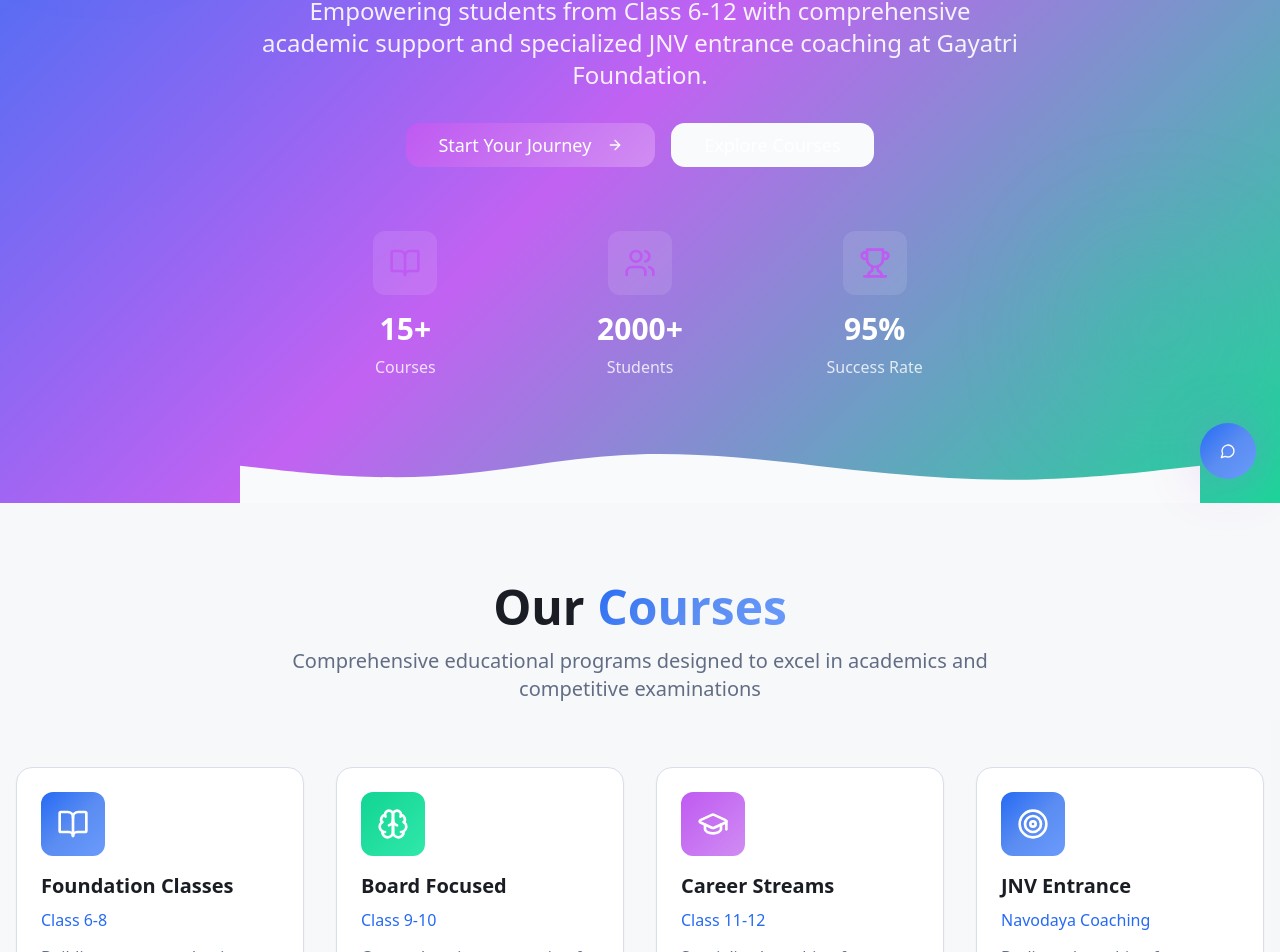
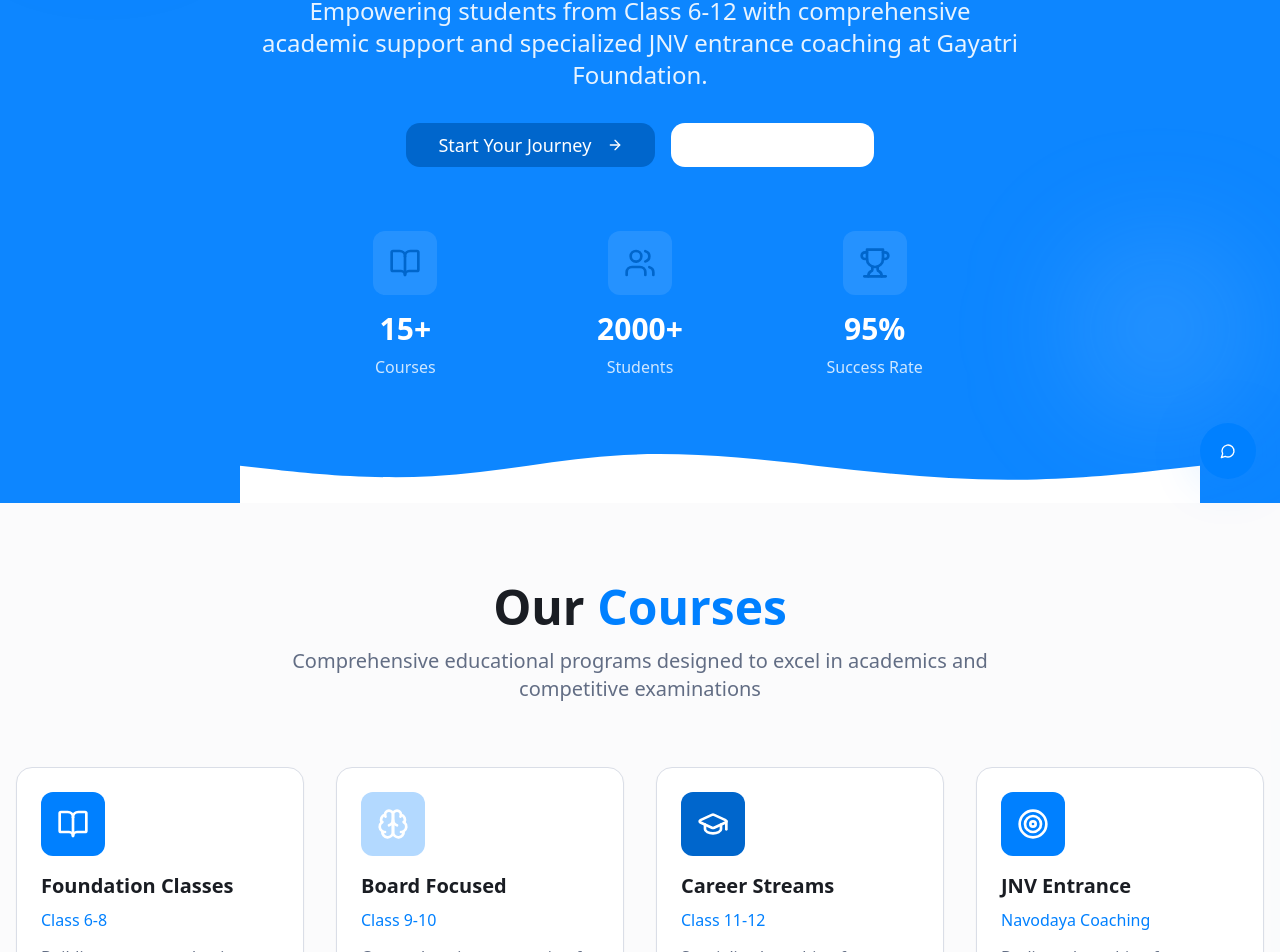
Before and after one commit to sancodebits/gf-pathfinder, a React (Vite) app: page / in a window 1280 px wide. Shown: the part 297-1249 px from the top of the page. Built offline with nearby package versions, Linux system fonts and the light colour scheme.

Commit message:
Refactor color scheme to use solid colors instead of gradients
Co-authored-by: sandeepsingh.gvt <sandeepsingh.gvt@gmail.com>

```diff
--- a/src/components/ChatBot.tsx
+++ b/src/components/ChatBot.tsx
@@ -64,7 +64,7 @@ const ChatBot = () => {
     <div className="fixed bottom-6 right-6 z-50">
       <Card className="w-80 h-96 flex flex-col shadow-strong">
         {/* Header */}
-        <div className="bg-gradient-primary p-4 rounded-t-lg">
+        <div className="bg-primary p-4 rounded-t-lg">
           <div className="flex items-center justify-between">
             <div className="flex items-center space-x-2">
               <div className="w-8 h-8 bg-accent rounded-full flex items-center justify-center">
--- a/src/components/CoursesOverview.tsx
+++ b/src/components/CoursesOverview.tsx
@@ -11,7 +11,7 @@ const CoursesOverview = () => {
       subtitle: "Class 6-8",
       description: "Building strong academic fundamentals with interactive learning methods and concept clarity.",
       features: ["Interactive Learning", "Concept Building", "Regular Assessments"],
-      color: "bg-gradient-primary"
+      color: "bg-primary"
     },
     {
       icon: Brain,
@@ -19,7 +19,7 @@ const CoursesOverview = () => {
       subtitle: "Class 9-10",
       description: "Comprehensive preparation for board exams with strategic study plans and practice tests.",
       features: ["Board Exam Prep", "Question Banks", "Mock Tests"],
-      color: "bg-gradient-secondary"
+      color: "bg-secondary"
     },
     {
       icon: GraduationCap,
@@ -27,7 +27,7 @@ const CoursesOverview = () => {
       subtitle: "Class 11-12",
       description: "Specialized coaching for Science, Commerce & Arts with career guidance and competitive exam prep.",
       features: ["Stream Specialization", "Career Guidance", "Competitive Prep"],
-      color: "bg-gradient-accent"
+      color: "bg-accent"
     },
     {
       icon: Target,
@@ -35,7 +35,7 @@ const CoursesOverview = () => {
       subtitle: "Navodaya Coaching",
       description: "Dedicated coaching for Jawahar Navodaya Vidyalaya entrance exam with proven success strategies.",
       features: ["Specialized Curriculum", "Mock Tests", "Success Tracking"],
-      color: "bg-gradient-primary"
+      color: "bg-primary"
     }
   ];
 
@@ -45,7 +45,7 @@ const CoursesOverview = () => {
         {/* Section Header */}
         <div className="text-center mb-16">
           <h2 className="text-4xl md:text-5xl font-bold text-foreground mb-4">
-            Our <span className="bg-gradient-primary bg-clip-text text-transparent">Courses</span>
+            Our <span className="text-primary">Courses</span>
           </h2>
           <p className="text-xl text-muted-foreground max-w-3xl mx-auto">
             Comprehensive educational programs designed to excel in academics and competitive examinations
--- a/src/components/FounderDesk.tsx
+++ b/src/components/FounderDesk.tsx
@@ -61,7 +61,7 @@ const FounderDesk = () => {
         {/* Section Header */}
         <div className="text-center mb-16">
           <h2 className="text-4xl md:text-5xl font-bold text-foreground mb-4">
-            Meet Our <span className="bg-gradient-primary bg-clip-text text-transparent">Leadership</span>
+            Meet Our <span className="text-primary">Leadership</span>
           </h2>
           <p className="text-xl text-muted-foreground max-w-3xl mx-auto">
             Dedicated educators and visionaries committed to providing exceptional educational experiences
@@ -74,7 +74,7 @@ const FounderDesk = () => {
             <Card key={index} className="overflow-hidden hover:shadow-strong transition-all duration-300 group">
               <div className="relative">
                 {/* Background Gradient */}
-                <div className="absolute inset-0 bg-gradient-primary opacity-5" />
+                <div className="absolute inset-0 bg-primary opacity-5" />
 
                 <div className="relative p-8">
                   {/* Leader Image & Info */}
@@ -135,7 +135,7 @@ const FounderDesk = () => {
         </div>
 
         {/* Vision Statement */}
-        <Card className="p-8 bg-gradient-secondary text-secondary-foreground text-center">
+        <Card className="p-8 bg-secondary text-secondary-foreground text-center">
           <h3 className="text-2xl font-bold mb-4">Our Collective Vision</h3>
           <p className="text-lg leading-relaxed max-w-4xl mx-auto">
             Together, we envision an educational ecosystem where every student is empowered with knowledge,
--- a/src/components/Hero.tsx
+++ b/src/components/Hero.tsx
@@ -11,8 +11,8 @@ const Hero = () => {
 
   return (
     <section className="relative min-h-screen flex items-center justify-center overflow-hidden">
-      {/* Background Gradient */}
-      <div className="absolute inset-0 bg-gradient-hero opacity-95" />
+      {/* Background */}
+      <div className="absolute inset-0 bg-primary opacity-95" />
 
       {/* Floating Elements */}
       <div className="absolute top-20 left-10 w-32 h-32 bg-accent/20 rounded-full blur-3xl animate-float" />
@@ -23,7 +23,7 @@ const Hero = () => {
           {/* Main Headline */}
           <h1 className="text-5xl md:text-7xl font-bold text-primary-foreground mb-6">
             Excellence in
-            <span className="block bg-gradient-accent bg-clip-text text-transparent">
+            <span className="block text-accent-foreground">
               Education
             </span>
           </h1>
--- a/src/components/Navigation.tsx
+++ b/src/components/Navigation.tsx
@@ -28,7 +28,7 @@ const Navigation = () => {
               <img src={logo} alt="Gayatri Foundation" className="w-full h-full object-cover" />
             </div>
             <div>
-              <h1 className="text-xl font-bold bg-gradient-primary bg-clip-text text-transparent">Gayatri Foundation</h1>
+              <h1 className="text-xl font-bold text-primary">Gayatri Foundation</h1>
               <p className="text-xs text-muted-foreground">Excellence in Education</p>
             </div>
           </Link>
--- a/src/components/Testimonials.tsx
+++ b/src/components/Testimonials.tsx
@@ -36,7 +36,7 @@ const Testimonials = () => {
         {/* Section Header */}
         <div className="text-center mb-16">
           <h2 className="text-4xl md:text-5xl font-bold text-foreground mb-4">
-            Success <span className="bg-gradient-secondary bg-clip-text text-transparent">Stories</span>
+            Success <span className="text-secondary">Stories</span>
           </h2>
           <p className="text-xl text-muted-foreground max-w-3xl mx-auto">
             Hear from our successful students who achieved their academic dreams with Gayatri Foundation
@@ -52,7 +52,7 @@ const Testimonials = () => {
 
               {/* Student Info */}
               <div className="flex items-center mb-4">
-                <div className="w-12 h-12 bg-gradient-primary rounded-full flex items-center justify-center text-2xl mr-4">
+                <div className="w-12 h-12 bg-primary rounded-full flex items-center justify-center text-2xl mr-4">
                   {testimonial.image}
                 </div>
                 <div>
--- a/src/components/ui/button.tsx
+++ b/src/components/ui/button.tsx
@@ -18,8 +18,8 @@ const buttonVariants = cva(
           "bg-secondary text-secondary-foreground hover:bg-secondary/80",
         ghost: "hover:bg-accent hover:text-accent-foreground",
         link: "text-primary underline-offset-4 hover:underline",
-        hero: "bg-gradient-primary text-primary-foreground hover:shadow-medium hover:scale-105 transition-all duration-300",
-        accent: "bg-gradient-accent text-accent-foreground hover:shadow-glow hover:scale-105 transition-all duration-300",
+        hero: "bg-primary text-primary-foreground hover:shadow-medium hover:scale-105 transition-all duration-300",
+        accent: "bg-accent text-accent-foreground hover:shadow-glow hover:scale-105 transition-all duration-300",
       },
       size: {
         default: "h-10 px-4 py-2",
--- a/src/index.css
+++ b/src/index.css
@@ -2,14 +2,14 @@
 @tailwind components;
 @tailwind utilities;
 
-/* Gayatri Foundation Educational Design System
-All colors are HSL for consistency and theming support.
+/* Modern White and Blue Design System
+Clean, professional color scheme with simple solid colors.
 */
 
 @layer base {
   :root {
-    /* Base colors - Modern vibrant theme */
-    --background: 220 20% 98%;
+    /* Base colors - Clean white and blue theme */
+    --background: 0 0% 100%;
     --foreground: 220 15% 12%;
 
     /* Card and surface colors */
@@ -19,21 +19,21 @@ All colors are HSL for consistency and theming support.
     --popover: 0 0% 100%;
     --popover-foreground: 220 15% 12%;
 
-    /* Primary - Vibrant Electric Blue */
-    --primary: 220 90% 55%;
+    /* Primary - Clean Blue */
+    --primary: 210 100% 50%;
     --primary-foreground: 0 0% 100%;
-    --primary-light: 220 85% 65%;
-    --primary-glow: 220 95% 70%;
+    --primary-light: 210 100% 60%;
+    --primary-glow: 210 100% 65%;
 
-    /* Secondary - Modern Emerald Green */
-    --secondary: 160 85% 45%;
-    --secondary-foreground: 0 0% 100%;
-    --secondary-light: 160 80% 55%;
+    /* Secondary - Light Blue */
+    --secondary: 210 100% 85%;
+    --secondary-foreground: 220 15% 12%;
+    --secondary-light: 210 100% 90%;
 
-    /* Accent - Vibrant Purple/Magenta */
-    --accent: 280 85% 65%;
+    /* Accent - Darker Blue */
+    --accent: 210 100% 40%;
     --accent-foreground: 0 0% 100%;
-    --accent-light: 280 80% 75%;
+    --accent-light: 210 100% 45%;
 
     /* Supporting colors */
     --muted: 220 20% 95%;
@@ -44,23 +44,16 @@ All colors are HSL for consistency and theming support.
 
     --border: 220 20% 88%;
     --input: 220 20% 88%;
-    --ring: 220 90% 55%;
+    --ring: 210 100% 50%;
 
     --radius: 1rem;
 
-    /* Modern vibrant gradients */
-    --gradient-primary: linear-gradient(135deg, hsl(var(--primary)) 0%, hsl(var(--primary-light)) 50%, hsl(var(--primary-glow)) 100%);
-    --gradient-secondary: linear-gradient(135deg, hsl(var(--secondary)) 0%, hsl(var(--secondary-light)) 100%);
-    --gradient-hero: linear-gradient(135deg, hsl(var(--primary)) 0%, hsl(var(--accent)) 50%, hsl(var(--secondary)) 100%);
-    --gradient-accent: linear-gradient(135deg, hsl(var(--accent)) 0%, hsl(var(--accent-light)) 100%);
-    --gradient-vibrant: linear-gradient(45deg, hsl(var(--primary)) 0%, hsl(var(--accent)) 25%, hsl(var(--secondary)) 50%, hsl(var(--primary-glow)) 100%);
-
-    /* Modern shadows with color */
-    --shadow-soft: 0 4px 25px -5px hsl(var(--primary) / 0.15);
-    --shadow-medium: 0 10px 50px -10px hsl(var(--primary) / 0.25);
-    --shadow-strong: 0 20px 80px -15px hsl(var(--primary) / 0.35);
-    --shadow-glow: 0 0 60px hsl(var(--accent) / 0.4);
-    --shadow-colored: 0 8px 40px -10px hsl(var(--accent) / 0.3);
+    /* Clean shadows with blue tint */
+    --shadow-soft: 0 4px 25px -5px hsl(210 100% 50% / 0.1);
+    --shadow-medium: 0 10px 50px -10px hsl(210 100% 50% / 0.15);
+    --shadow-strong: 0 20px 80px -15px hsl(210 100% 50% / 0.2);
+    --shadow-glow: 0 0 60px hsl(210 100% 50% / 0.25);
+    --shadow-colored: 0 8px 40px -10px hsl(210 100% 50% / 0.15);
 
     /* Smooth modern animations */
     --transition-smooth: all 0.4s cubic-bezier(0.4, 0, 0.2, 1);
@@ -68,25 +61,18 @@ All colors are HSL for consistency and theming support.
     --transition-spring: all 0.6s cubic-bezier(0.175, 0.885, 0.32, 1.275);
 
     /* Modern glass effect */
-    --glass-bg: hsla(0, 0%, 100%, 0.1);
-    --glass-border: hsla(0, 0%, 100%, 0.2);
+    --glass-bg: hsla(0, 0%, 100%, 0.9);
+    --glass-border: hsla(210, 100%, 50%, 0.2);
     --backdrop-blur: blur(20px);
 
     --sidebar-background: 220 20% 97%;
-
     --sidebar-foreground: 240 5.3% 26.1%;
-
-    --sidebar-primary: 240 5.9% 10%;
-
+    --sidebar-primary: 210 100% 50%;
     --sidebar-primary-foreground: 0 0% 98%;
-
     --sidebar-accent: 240 4.8% 95.9%;
-
     --sidebar-accent-foreground: 240 5.9% 10%;
-
     --sidebar-border: 220 13% 91%;
-
-    --sidebar-ring: 217.2 91.2% 59.8%;
+    --sidebar-ring: 210 100% 50%;
   }
 
   .dark {
@@ -99,7 +85,7 @@ All colors are HSL for consistency and theming support.
     --popover: 222.2 84% 4.9%;
     --popover-foreground: 210 40% 98%;
 
-    --primary: 210 40% 98%;
+    --primary: 210 100% 60%;
     --primary-foreground: 222.2 47.4% 11.2%;
 
     --secondary: 217.2 32.6% 17.5%;
@@ -108,23 +94,23 @@ All colors are HSL for consistency and theming support.
     --muted: 217.2 32.6% 17.5%;
     --muted-foreground: 215 20.2% 65.1%;
 
-    --accent: 217.2 32.6% 17.5%;
-    --accent-foreground: 210 40% 98%;
+    --accent: 210 100% 70%;
+    --accent-foreground: 222.2 47.4% 11.2%;
 
     --destructive: 0 62.8% 30.6%;
     --destructive-foreground: 210 40% 98%;
 
     --border: 217.2 32.6% 17.5%;
     --input: 217.2 32.6% 17.5%;
-    --ring: 212.7 26.8% 83.9%;
+    --ring: 210 100% 60%;
     --sidebar-background: 240 5.9% 10%;
     --sidebar-foreground: 240 4.8% 95.9%;
-    --sidebar-primary: 224.3 76.3% 48%;
+    --sidebar-primary: 210 100% 60%;
     --sidebar-primary-foreground: 0 0% 100%;
     --sidebar-accent: 240 3.7% 15.9%;
     --sidebar-accent-foreground: 240 4.8% 95.9%;
     --sidebar-border: 240 3.7% 15.9%;
-    --sidebar-ring: 217.2 91.2% 59.8%;
+    --sidebar-ring: 210 100% 60%;
   }
 }
 
--- a/src/pages/Courses.tsx
+++ b/src/pages/Courses.tsx
@@ -20,7 +20,7 @@ const Courses = () => {
         "Study Material Included",
         "Progress Tracking"
       ],
-      color: "bg-gradient-primary",
+      color: "bg-primary",
       fee: "₹15,000/year"
     },
     {
@@ -38,7 +38,7 @@ const Courses = () => {
         "Time Management Training",
         "Performance Analytics"
       ],
-      color: "bg-gradient-secondary",
+      color: "bg-secondary",
       fee: "₹20,000/year"
     },
     {
@@ -56,7 +56,7 @@ const Courses = () => {
         "Industry Expert Sessions",
         "Scholarship Opportunities"
       ],
-      color: "bg-gradient-accent",
+      color: "bg-accent",
       fee: "₹25,000/year"
     },
     {
@@ -74,7 +74,7 @@ const Courses = () => {
         "Success Tracking System",
         "Interview Preparation"
       ],
-      color: "bg-gradient-primary",
+      color: "bg-primary",
       fee: "₹18,000/program"
     }
   ];
@@ -82,10 +82,10 @@ const Courses = () => {
   return (
     <div className="min-h-screen pt-20">
       {/* Hero Section */}
-      <section className="bg-gradient-hero py-16">
+      <section className="bg-primary py-16">
         <div className="container mx-auto px-4 text-center">
           <h1 className="text-4xl md:text-6xl font-bold text-primary-foreground mb-6">
-            Our <span className="bg-gradient-accent bg-clip-text text-transparent">Courses</span>
+            Our <span className="text-accent-foreground">Courses</span>
           </h1>
           <p className="text-xl text-primary-foreground/90 max-w-3xl mx-auto">
             Comprehensive educational programs designed for academic excellence and competitive success
--- a/src/pages/Enquiry.tsx
+++ b/src/pages/Enquiry.tsx
@@ -56,10 +56,10 @@ const Enquiry = () => {
   return (
     <div className="min-h-screen pt-20">
       {/* Hero Section */}
-      <section className="bg-gradient-hero py-16">
+      <section className="bg-primary py-16">
         <div className="container mx-auto px-4 text-center">
           <h1 className="text-4xl md:text-6xl font-bold text-primary-foreground mb-6">
-            Get in <span className="bg-gradient-accent bg-clip-text text-transparent">Touch</span>
+            Get in <span className="text-accent-foreground">Touch</span>
           </h1>
           <p className="text-xl text-primary-foreground/90 max-w-3xl mx-auto">
             Have questions about our courses? Ready to start your academic journey? We're here to help!
@@ -189,7 +189,7 @@ const Enquiry = () => {
                 </div>
               </Card>
 
-              <Card className="p-6 bg-gradient-secondary text-secondary-foreground">
+              <Card className="p-6 bg-secondary text-secondary-foreground">
                 <h3 className="text-xl font-bold mb-4">Why Students Choose Us?</h3>
                 <div className="space-y-3">
                   {[
--- a/tailwind.config.ts
+++ b/tailwind.config.ts
@@ -72,13 +72,6 @@ export default {
 				md: 'calc(var(--radius) - 2px)',
 				sm: 'calc(var(--radius) - 4px)'
 			},
-			backgroundImage: {
-				'gradient-primary': 'var(--gradient-primary)',
-				'gradient-secondary': 'var(--gradient-secondary)',
-				'gradient-hero': 'var(--gradient-hero)',
-				'gradient-accent': 'var(--gradient-accent)',
-				'gradient-vibrant': 'var(--gradient-vibrant)'
-			},
 			boxShadow: {
 				'soft': 'var(--shadow-soft)',
 				'medium': 'var(--shadow-medium)',
```
Also changed, not shown: src/components/AchievementsShowcase.tsx (+5 -5 lines).
